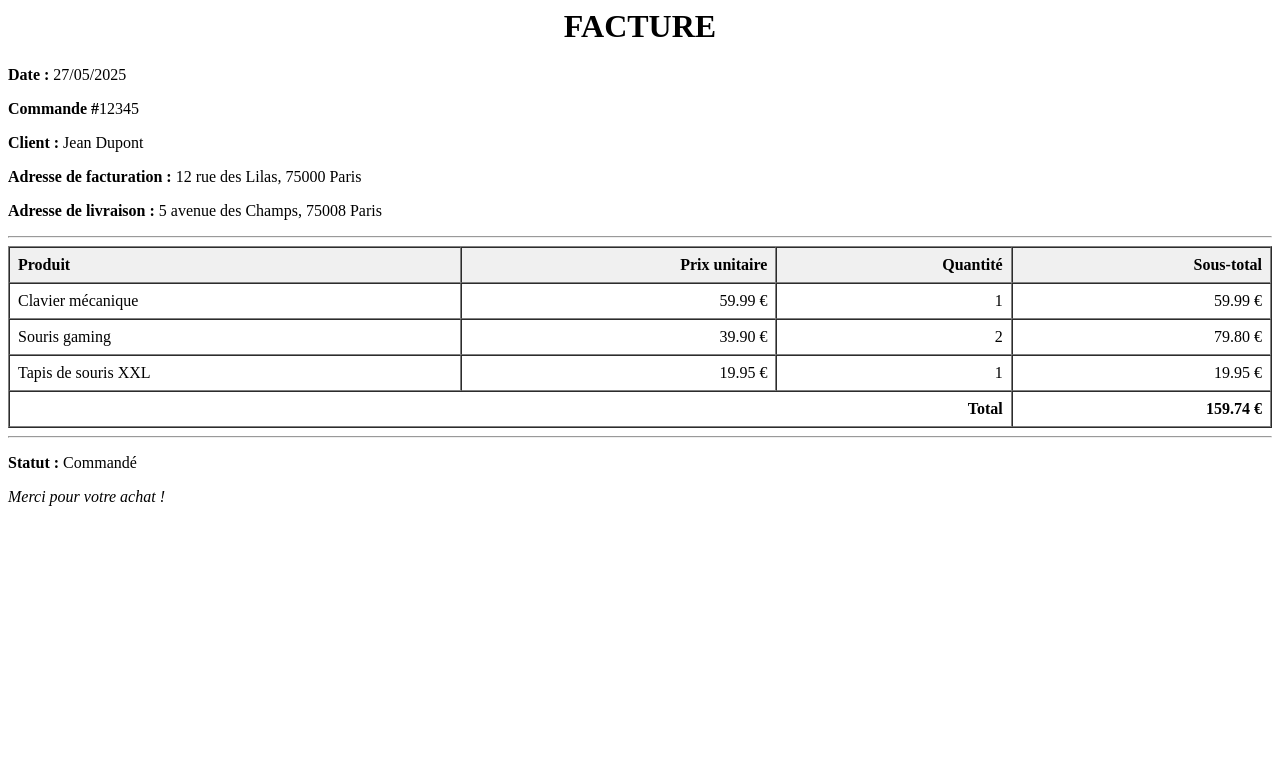
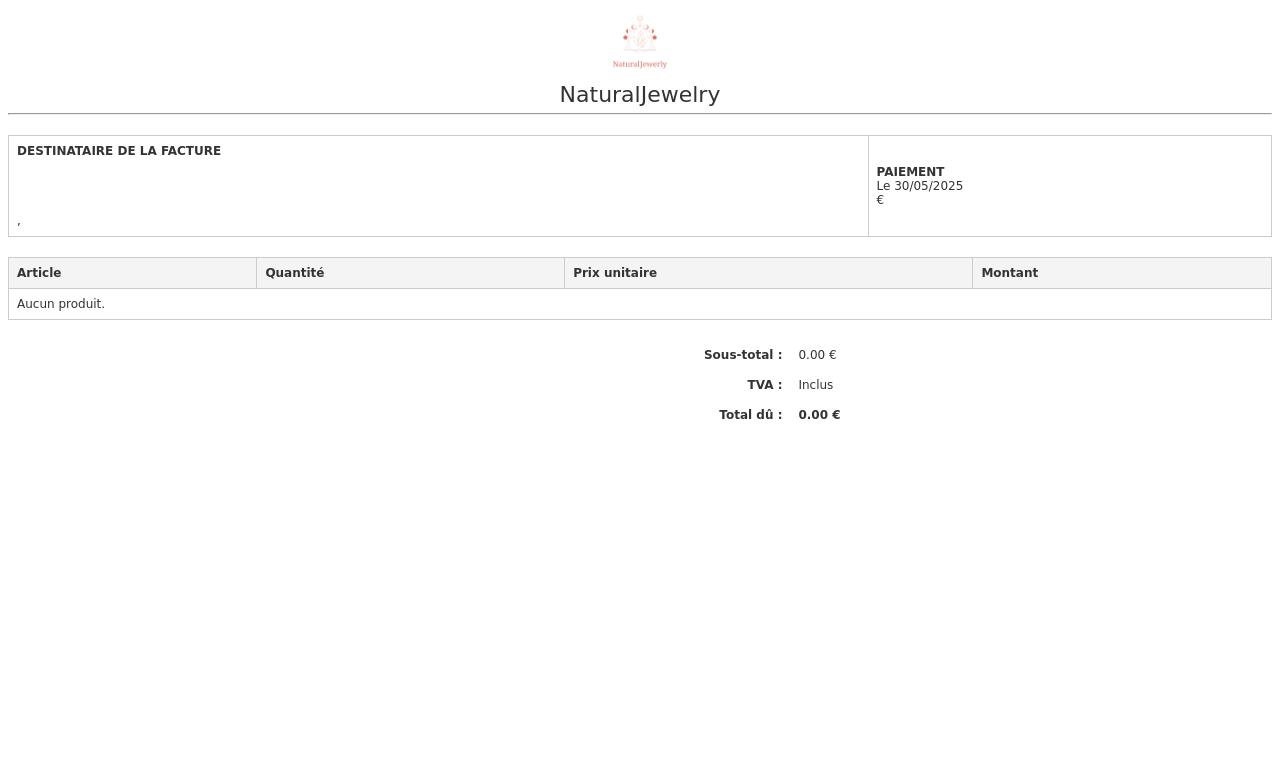
Before and after one commit to emilieChnvt/shoppy, a Symfony app: template templates/pdf/template.html.twig in a window 1280 px wide. Shown: the top 783 px of the page. Run offline with Twig, Linux system fonts and the light colour scheme; the template is opened without the code that fills it, so the values that code supplies are empty; some libraries are stand-ins or nearby versions.

Commit message:
facture piece jointe added

```diff
--- a/src/Controller/PdfController.php
+++ b/src/Controller/PdfController.php
@@ -33,7 +33,6 @@ class PdfController extends AbstractController
             return $this->redirectToRoute('app_login');
         }
         $html = $this->renderView('pdf/template.html.twig', [
-            'title' => 'Mon super PDF',
             'order'=>$order,
 
         ]);
--- a/templates/emails/register.html.twig
+++ /dev/null
@@ -1 +0,0 @@
-bcjebqsukcj
--- a/templates/order/success.html.twig
+++ b/templates/order/success.html.twig
@@ -3,7 +3,7 @@
 {% block title %}Commande confirmée{% endblock %}
 
 {% block body %}
-    <div class="min-h-screen flex items-center justify-center px-8 py-20 bg-[#FFF7F4]">
+    <div class="min-h-screen flex items-center justify-center px-8 py-20 ">
         <div class="rounded-3xl border border-[#D66853]/40 bg-white shadow-md max-w-xl w-full p-10 flex flex-col items-center gap-8">
 
             <div class="w-20 h-20 flex items-center justify-center rounded-full bg-[#D66853]/20 text-[#D66853] text-5xl font-extrabold select-none mb-6">
--- a/templates/pdf/template.html.twig
+++ b/templates/pdf/template.html.twig
@@ -1,51 +1,86 @@
-<h1 style="text-align: center;">FACTURE</h1>
-
-<p><strong>Date :</strong> 27/05/2025</p>
-<p><strong>Commande #</strong>12345</p>
-<p><strong>Client :</strong> Jean Dupont</p>
-<p><strong>Adresse de facturation :</strong> 12 rue des Lilas, 75000 Paris</p>
-<p><strong>Adresse de livraison :</strong> 5 avenue des Champs, 75008 Paris</p>
+<!DOCTYPE html>
+<html lang="fr">
+<head>
+    <meta charset="UTF-8">
+    <title>Facture</title>
+    <style>
+        body { font-family: DejaVu Sans, sans-serif; color: #333; font-size: 12px; }
+        .header, .footer { text-align: center; }
+        .logo { width: 80px; }
+        .title { font-size: 22px; margin-top: 10px; }
+        .section { margin-bottom: 20px; }
+        table { width: 100%; border-collapse: collapse; margin-top: 20px; }
+        th, td { padding: 8px; border: 1px solid #ccc; text-align: left; }
+        .totals td { border: none; }
+        .totals .label { text-align: right; }
+        .bold { font-weight: bold; }
+        .bg-light { background-color: #f4f4f4; }
+    </style>
+</head>
+<body>
+<div class="header">
+    <img src="{{ absolute_url(asset('logo + nom.png')) }}" class="logo">
+    <div class="title">NaturalJewelry</div>
+</div>
 
 <hr>
 
-<table width="100%" border="1" cellspacing="0" cellpadding="8">
-    <thead>
-    <tr style="background-color: #f0f0f0;">
-        <th align="left">Produit</th>
-        <th align="right">Prix unitaire</th>
-        <th align="right">Quantité</th>
-        <th align="right">Sous-total</th>
+<div class="section">
+    <table>
+        <tr>
+            <td>
+                <strong>DESTINATAIRE DE LA FACTURE</strong><br>
+                {{ order.customer.name }}  {{ order.customer.firstName }}<br>
+                {{ order.customer.ofUser.email }}<br>
+                {{ order.customer.phone }}<br>
+                {{ order.shippingAddress.street }} {{ order.shippingAddress.street }}<br>
+                 {{ order.shippingAddress.zipcode }}, {{ order.shippingAddress.country }}
+            </td>
+            <td>
+                <strong>PAIEMENT</strong><br>
+                Le {{ order.createAt|date('d/m/Y') }}<br>
+                {{ order.total }} €
+            </td>
+        </tr>
+    </table>
+</div>
+
+<table>
+    <thead class="bg-light">
+    <tr>
+        <th>Article</th>
+        <th>Quantité</th>
+        <th>Prix unitaire</th>
+        <th>Montant</th>
     </tr>
     </thead>
     <tbody>
+    {% for item in order.orderItems %}
+        <tr>
+            <td>{{ item.product.name }} #{{ item.product.id }}</td>
+            <td>{{ item.quantity }}</td>
+            <td>{{ item.product.price|number_format(2, '.', '') }} €</td>
+            <td>{{ (item.product.price * item.quantity)|number_format(2, '.', '') }} €</td>
+        </tr>
+    {% else %}
+        <tr><td colspan="4">Aucun produit.</td></tr>
+    {% endfor %}
+    </tbody>
+</table>
+
+<table class="totals">
     <tr>
-        <td>Clavier mécanique</td>
-        <td align="right">59.99 €</td>
-        <td align="right">1</td>
-        <td align="right">59.99 €</td>
+        <td colspan="3" class="label bold">Sous-total :</td>
+        <td>{{ order.total|number_format(2, '.', '') }} €</td>
     </tr>
     <tr>
-        <td>Souris gaming</td>
-        <td align="right">39.90 €</td>
-        <td align="right">2</td>
-        <td align="right">79.80 €</td>
+        <td colspan="3" class="label bold">TVA :</td>
+        <td>Inclus</td>
     </tr>
     <tr>
-        <td>Tapis de souris XXL</td>
-        <td align="right">19.95 €</td>
-        <td align="right">1</td>
-        <td align="right">19.95 €</td>
+        <td colspan="3" class="label bold">Total dû :</td>
+        <td class="bold">{{ order.total|number_format(2, '.', '') }} €</td>
     </tr>
-    </tbody>
-    <tfoot>
-    <tr>
-        <td colspan="3" align="right"><strong>Total</strong></td>
-        <td align="right"><strong>159.74 €</strong></td>
-    </tr>
-    </tfoot>
 </table>
-
-<hr>
-
-<p><strong>Statut :</strong> Commandé</p>
-<p><em>Merci pour votre achat !</em></p>
+</body>
+</html>
```
Also changed, not shown: compose.override.yaml (+8 -8 lines), src/Controller/OrderController.php (+12 -2 lines), src/Service/InvoiceMailer.php (added, +45 -0 lines), templates/product/add_image.html.twig (added), templates/product/create.html.twig (added), templates/product/edit.html.twig (added).
